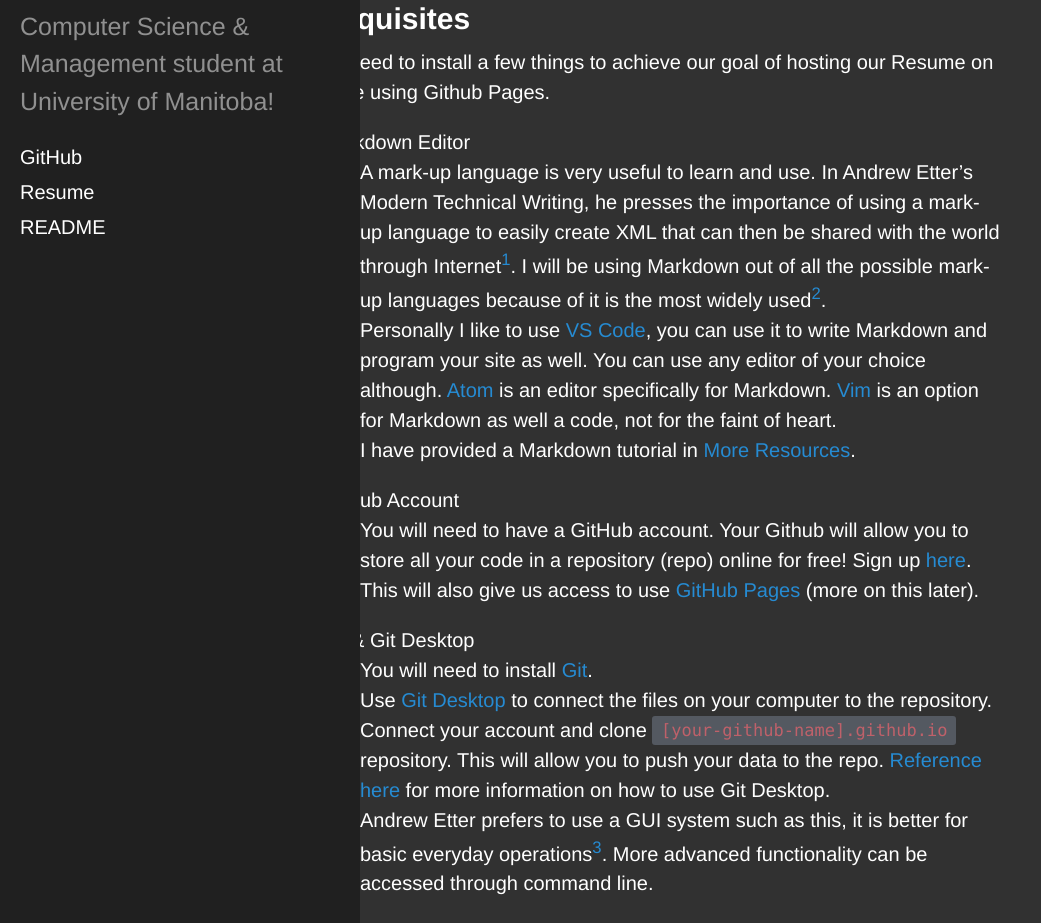
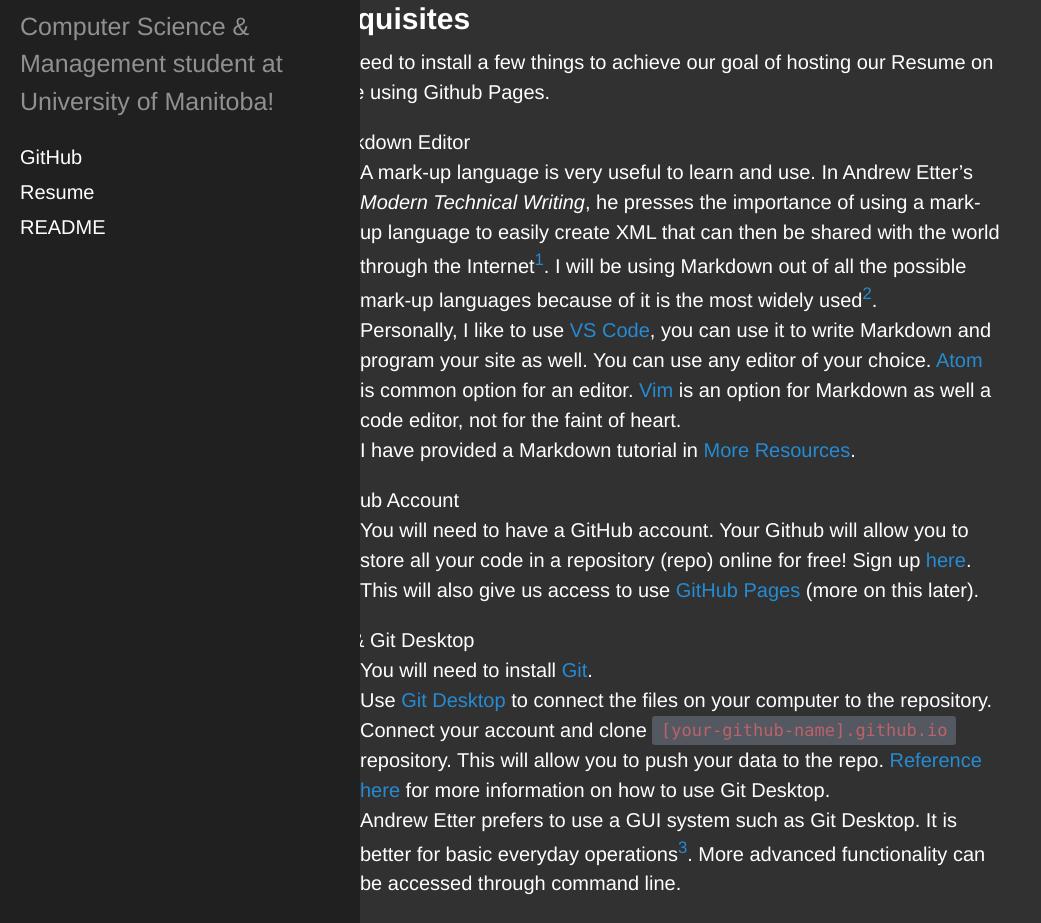
Before and after one commit to joshsig/joshsig.github.io, a Jekyll site: the page built from _posts/2022-10-31-README.md, in a window 1280 px wide and 1400 px high, scrolled down 1018 px. Shown: the part 99-1022 px from the top of the window, without its empty margins (0-1041 px from the left). Built offline with Jekyll 4.4.1, drawn with Linux system fonts in a browser that asks for light colours; some web fonts are replaced; some of the changed text lies outside the part shown.

Commit message:
Edits to README

```diff
--- a/_posts/2022-10-31-README.md
+++ b/_posts/2022-10-31-README.md
@@ -27,8 +27,8 @@ How to create and host your resume on a website using a software stack consistin
 We will need to install a few things to achieve our goal of hosting our Resume on a website using Github Pages.
 
 - Markdown Editor
-    - A mark-up language is very useful to learn and use. In Andrew Etter's Modern Technical Writing, he presses the importance of using a mark-up language to easily create XML that can then be shared with the world through Internet[^1]. I will be using Markdown out of all the possible mark-up languages because of it is the most widely used[^2].
-    - Personally I like to use [VS Code](https://code.visualstudio.com/download), you can use it to write Markdown and program your site as well. You can use any editor of your choice although. [Atom](https://atom.io/) is an editor specifically for Markdown. [Vim](https://vimhelp.org/) is an option for Markdown as well a code, not for the faint of heart.
+    - A mark-up language is very useful to learn and use. In Andrew Etter's *Modern Technical Writing*, he presses the importance of using a mark-up language to easily create XML that can then be shared with the world through the Internet[^1]. I will be using Markdown out of all the possible mark-up languages because of it is the most widely used[^2].
+    - Personally, I like to use [VS Code](https://code.visualstudio.com/download), you can use it to write Markdown and program your site as well. You can use any editor of your choice. [Atom](https://atom.io/) is common option for an editor. [Vim](https://vimhelp.org/) is an option for Markdown as well a code editor, not for the faint of heart.
     - I have provided a Markdown tutorial in [More Resources](#3-more-resources).
 
 - GitHub Account
@@ -37,7 +37,7 @@ We will need to install a few things to achieve our goal of hosting our Resume o
 - Git & Git Desktop
   - You will need to install [Git](https://git-scm.com/downloads).
   - Use [Git Desktop](https://desktop.github.com/) to connect the files on your computer to the repository. Connect your account and clone `[your-github-name].github.io` repository. This will allow you to push your data to the repo. [Reference here](https://docs.github.com/en/desktop/installing-and-configuring-github-desktop/overview/getting-started-with-github-desktop) for more information on how to use Git Desktop.
-  - Andrew Etter prefers to use a GUI system such as this, it is better for basic everyday operations[^3]. More advanced functionality can be accessed through command line.
+  - Andrew Etter prefers to use a GUI system such as Git Desktop. It is better for basic everyday operations[^3]. More advanced functionality can be accessed through command line.
 
 - Resume in Markdown
   - I have provided [my resume](/resume.md) for use in this repository. You can edit it using Visual Studio Code to your own resume by changing my information, education, and experience. ![resumegif](https://media0.giphy.com/media/72YyXcnj0DVZzVaF2d/giphy.gif)
@@ -47,7 +47,7 @@ We will need to install a few things to achieve our goal of hosting our Resume o
 
 ## Instructions
 ### 1. GitHub Pages
-GitHub Pages is great for its, "speed, simplicity, portability and security."[^4] We have no need to install anything to utilize this tool, so generating this site is as easy as moving a directory! We will be able to test this locally using the command line (more later), then using GitHub Desktop deploy it to our repository and our webpage will be generated. You will see why Andrew Etter has an irrational bias towards static websites.[^5]
+GitHub Pages is great for its, "speed, simplicity, portability and security."[^4] We have no need to install anything to utilize this tool, so generating this site is as easy as moving a directory! We will be able to test this locally using the command line (more later), then using GitHub Desktop deploy it to the repository. Now the webpage will be generated. You will see why Andrew Etter has an irrational bias towards static websites.[^5]
 
 Repository Creation
 - Navigate to [Github](https://github.com/) and create a repository. **Name this repo `[your-github-name].github.io`.**
@@ -56,7 +56,7 @@ Repository Creation
 Using Git Desktop, clone [your-github-name].github.io repository to your computer's drive.
 
 ### 2. Host Your Site
-Hosting a static website allows you to easily keep your content up to date and on a website anybody can access. We will be using Jekyll because of its popularity[^6]. Andrew Etter states that static websites are "really just a collection of lightweight markup files that you can edit using your favorite text editor."[^7].
+Hosting a static website allows you to easily keep your content up to date and on a website anybody can access. We will be using Jekyll because of its popularity[^6]. Andrew Etter states that static websites are, "really just a collection of lightweight markup files that you can edit using your favorite text editor."[^7].
 #### 1. Ruby Install
    - Go to [Ruby's Website](https://www.ruby-lang.org/en/documentation/installation/) and follow the guide on how to get it onto your system.
    - Run the command: `ruby -v` to ensure ruby has been installed.
```
Also changed, not shown: other parts of _posts/2022-10-31-README.md (+6 -4 lines), README.md, 8 other files.
